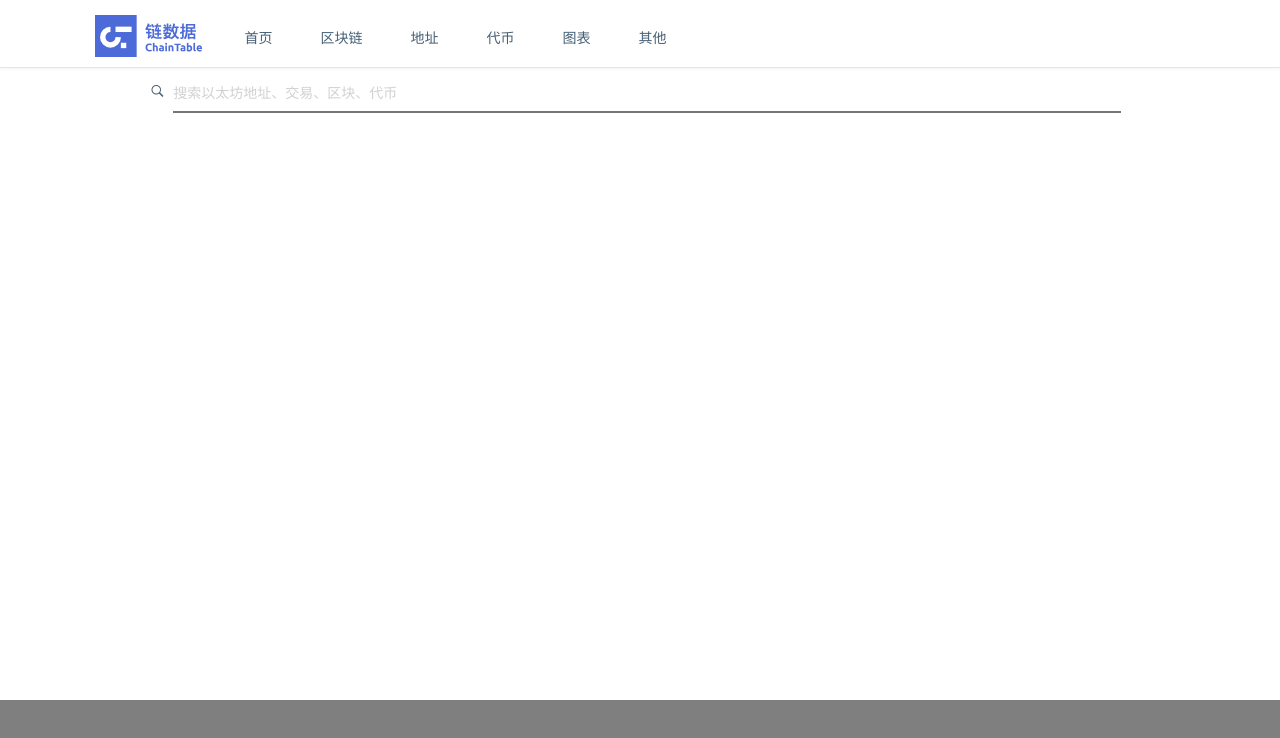
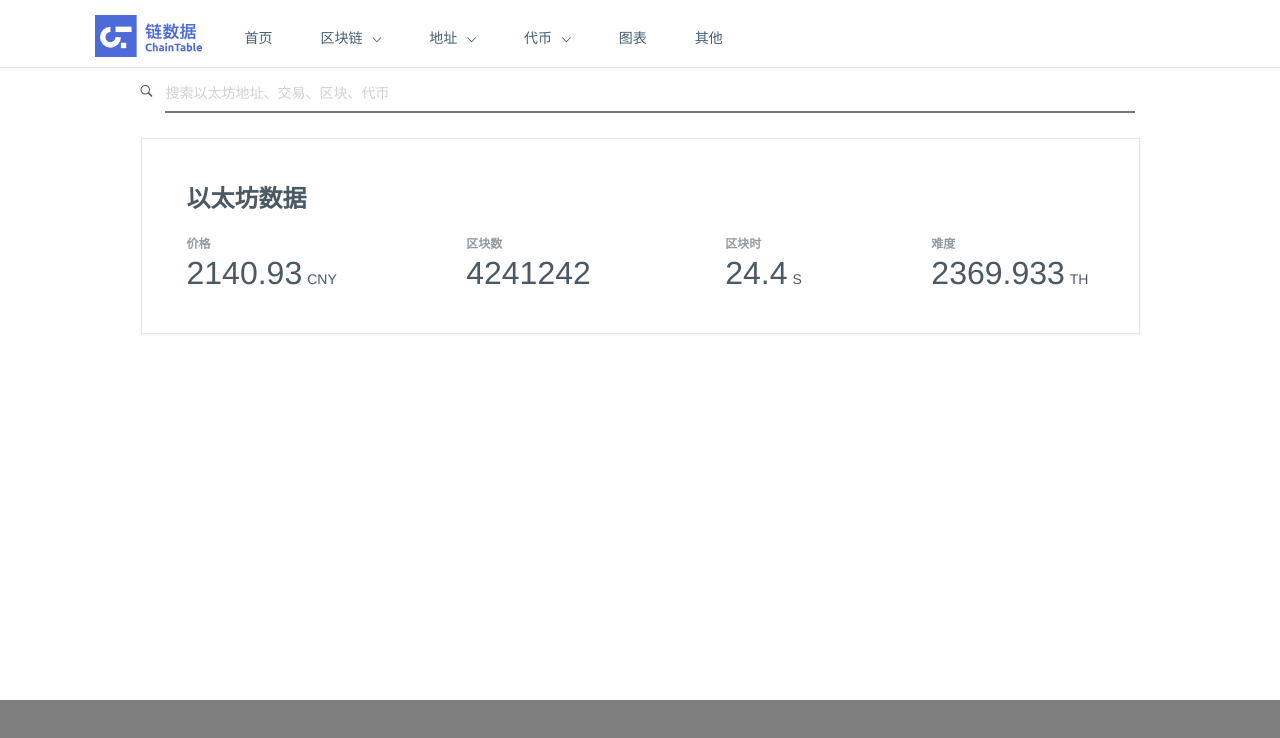
Before and after one commit to liucsny/Eth_vue, a Vue app in the folder etherchain/: page /#/ in a window 1280 px wide. Shown: the top 738 px of the page. Built offline with nearby package versions, Linux system fonts and the light colour scheme.

Commit message:
add home datacard

```diff
--- a/etherchain/index.html
+++ b/etherchain/index.html
@@ -4,7 +4,7 @@
     <meta charset="utf-8">
     <title>etherchain</title>
     <link href="https://cdn.bootcss.com/bootstrap/4.0.0-beta/css/bootstrap-grid.css" rel="stylesheet">
-    <link href="http://code.ionicframework.com/ionicons/2.0.1/css/ionicons.min.css" rel="stylesheet">
+	<link href="https://cdn.bootcss.com/ionicons/2.0.1/css/ionicons.min.css" rel="stylesheet">
   </head>
   <body>
     <div id="app"></div>
--- a/etherchain/src/App.vue
+++ b/etherchain/src/App.vue
@@ -24,7 +24,7 @@ export default {
   font-family: 'Avenir', Helvetica, Arial, sans-serif;
   -webkit-font-smoothing: antialiased;
   -moz-osx-font-smoothing: grayscale;
-  color: #455f75;
+  color: #4b5963;
   font-weight: 500;
 }
 
--- a/etherchain/src/components/Home.vue
+++ b/etherchain/src/components/Home.vue
@@ -1,5 +1,18 @@
 <template>
-
+  <div class="container">
+    <div class="card">
+      <div class="cardTitle">{{ethereum.title}}</div>
+      <div class="flexBox">
+        <div v-for="(datum,name) in ethereum.data">
+          <div class="cardSmallTitle">{{name}}</div>
+          <div class="cardData">
+            <a href="#">{{datum.num}}</a>
+            <div class="cardUnit">{{datum.unit}}</div>
+          </div>
+        </div>
+      </div>
+    </div>
+  </div>
 </template>
 
 <script>
@@ -7,13 +20,65 @@ export default {
   name: 'hello',
   data () {
     return {
-      msg: 'Welcome to Your Vue.js App'
+      ethereum:{
+        title:"以太坊数据",
+        data:{
+          "价格": {num:2140.93,unit:"CNY"},
+          "区块数": {num:4241242,unit:""},
+          "区块时": {num:24.4,unit:"S"},
+          "难度": {num:2369.933,unit:"TH"},
+        }
+      }
     }
   }
 }
 </script>
 
-<!-- Add "scoped" attribute to limit CSS to this component only -->
-<style lang="scss" scoped>
+<style scoped>
+.card{
+  box-shadow: 0 1px 3px 0 rgba(0,34,77,.05);
+  border: 1px solid rgba(214,214,214,.6);
+  width: 90%;
+  padding: 40px 45px 30px 45px;
+  margin: 70px auto;
+}
+.cardTitle{
+  font-size: 24px;
+  font-weight: 800;
+}
+.flexBox{
+  /*border: 1px solid red;*/
+  /*border: 1px blue solid;*/
+  display: flex;
+  justify-content: space-between;
+}
+.cardSmallTitle{
+  margin-top: 20px;
+  font-size: 12px;
+  opacity: .6;
+  font-weight: 800;
+}
+.cardData{
+  /*border: 1px blue solid;*/
+  display: flex;
+  margin-top: 4px;
+  font-family: helvetica,sans-serif;
+  font-weight: 200;
+  font-size: 32px;
+}
+.cardData a{
+  text-decoration-line: none;
+  color:#4b5963;
+}
+
+.cardData a:hover{
+  color: #4c6bd8;
+}
+.cardUnit{
+  /*border: 1px blue solid;*/
+  font-size: 14px;
+  font-weight: 500;
+  margin: 16px 5px;
+}
 
 </style>
--- a/etherchain/src/components/Navbar.vue
+++ b/etherchain/src/components/Navbar.vue
@@ -6,7 +6,7 @@
 				<ul>
 					<li><a href="#">首页</a></li>
 					<li>
-						<a href="#">区块链</a>
+						<a href="#">区块链<i class="ion-ios-arrow-down"></i></a>
 						<ul class="subMenu">
 							<li><a href="#">查询区块</a></li>
 							<li><a href="#">查询叔块</a></li>
@@ -17,7 +17,7 @@
 						</ul>
 					</li>
 					<li>
-						<a href="#">地址</a>
+						<a href="#">地址<i class="ion-ios-arrow-down"></i></a>
 						<ul class="subMenu">
 							<li><a href="#">地址列表</a></li>
 							<li><a href="#">普通地址</a></li>
@@ -25,7 +25,7 @@
 						</ul>
 					</li>
 					<li>
-						<a href="#">代币</a>
+						<a href="#">代币<i class="ion-ios-arrow-down"></i></a>
 						<ul class="subMenu">
 							<li><a href="#">代币列表</a></li>
 							<li><a href="#">代币交易</a></li>
@@ -61,11 +61,11 @@ export default {
 }
 
 hr{
-	border: 1.5px solid rgba(104,114,114,.2);
+	border: 1px solid rgba(104,114,114,.2);
 	border-top: none;
 	border-left: none;
 	border-right: none;
-	margin:4px 8px 8px 8px;
+	margin:4px 10px 8px 10px;
 }
 
 nav{
@@ -103,7 +103,7 @@ nav{
 	color:#455f75;
 }
 .navTab a:hover{
-	color:#4c6bd8;
+	color: #4c6bd8;
 }
 
 .subMenu{
@@ -120,6 +120,11 @@ nav{
 	border: 1px solid rgba(214,214,214,.6);
 }
 
+.navTab ul li:hover a .ion-ios-arrow-down{
+	transform: rotate(180deg) translate(0,-0.1px);
+	transition: .2s;
+}
+
 .subMenu li{
 	display: block;
 	width: 150px;
@@ -133,13 +138,13 @@ nav{
 
 .searchContainer{
   margin:10px auto;
-  width: 88%;
+  width: 90%;
 }
 
 .ion-ios-search-strong{
 	display: block;
-	float:left;
-	padding-right: 1%;
+	float: left;
+	padding-right: 1.3%;
 }
 
 input[type="search"]{
@@ -153,6 +158,13 @@ input[type="search"]{
   border-right:none;
   padding: 2px 0 10px 0;
   color: #455f75;
+}
+
+.ion-ios-arrow-down{
+	display: inline-block;
+	margin-left: 10px;
+	transform: translate(0,1.5px);
+	transition: .1s;
 }
 
 input[type="search"]::-webkit-input-placeholder { /* WebKit, Blink, Edge */
```
